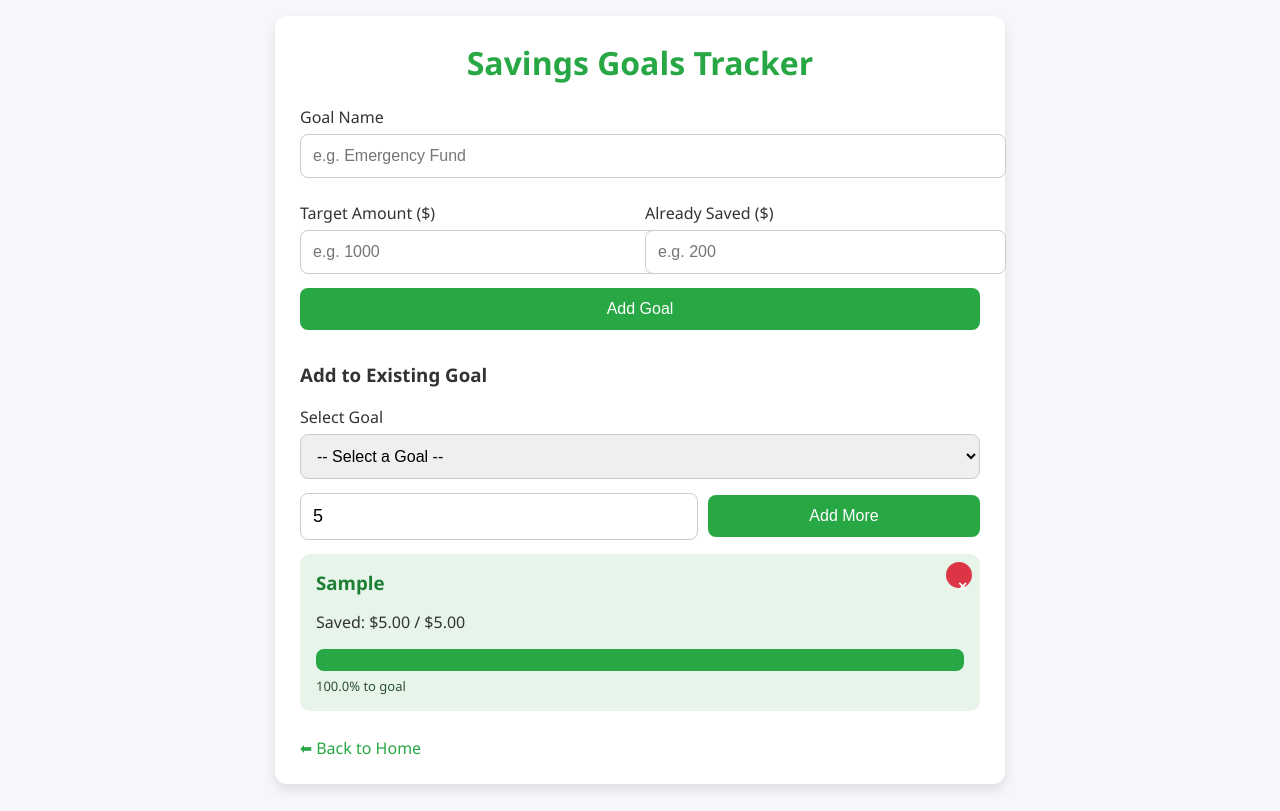
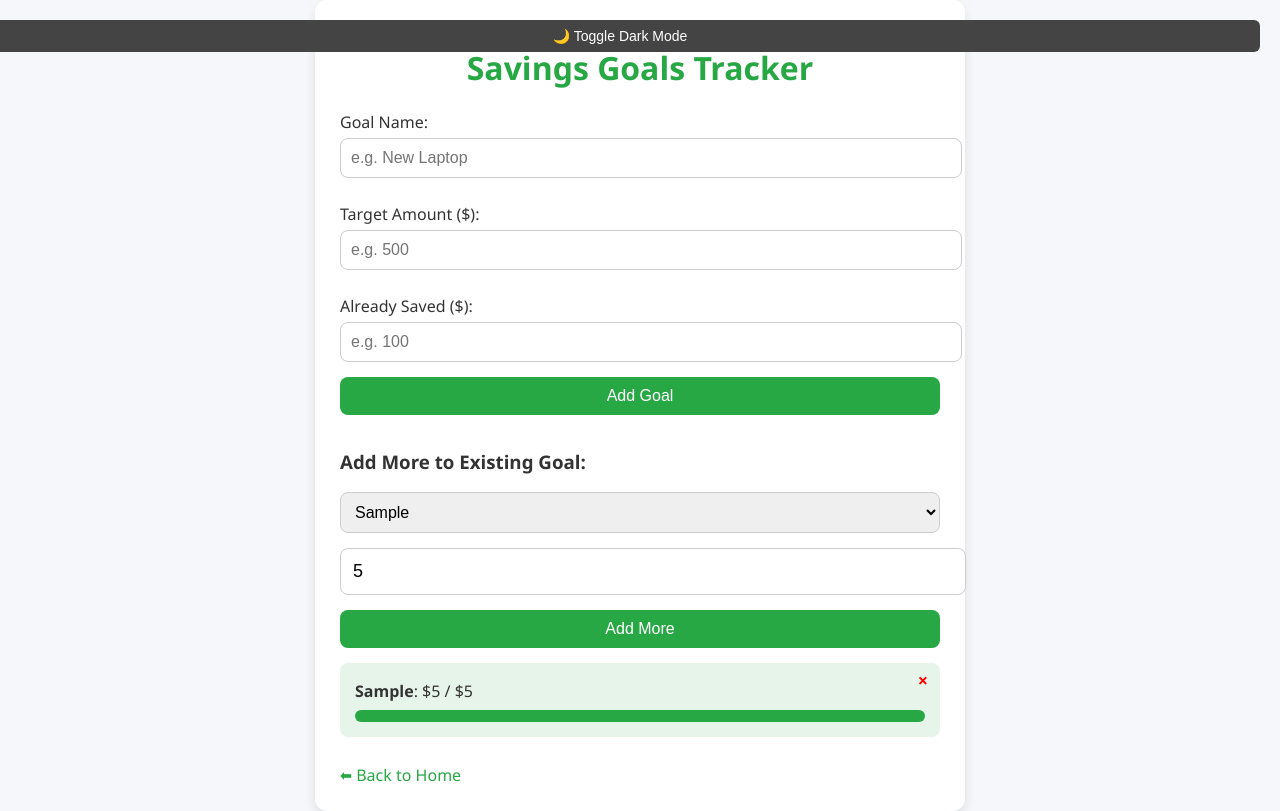
Before and after one commit to ItsQuisey/money-mentor, a plain HTML site: page savings.html in a window 1280 px wide. Both pictures are taken after typing "Sample", "5", "5", "5" into the empty fields and a click on the button "Add Goal". Drawn offline with Linux system fonts and the light colour scheme.

Commit message:
Update savings.html

```diff
--- a/savings.html
+++ b/savings.html
@@ -5,63 +5,153 @@
   <meta name="viewport" content="width=device-width, initial-scale=1.0" />
   <title>Savings Goals Tracker - Money Mentor</title>
   <style>
-    body { font-family: 'Segoe UI', Tahoma, sans-serif; margin: 0; padding: 0; background: #f5f7fa; color: #333; display: flex; justify-content: center; align-items: center; min-height: 100vh; }
-    .container { background: #fff; padding: 25px; border-radius: 12px; max-width: 680px; width: 100%; box-shadow: 0 6px 12px rgba(0,0,0,0.1); }
-    h1 { text-align: center; color: #28a745; margin-top: 0; }
-    label { display: block; margin: 10px 0 6px; }
-    input, button, select { width: 100%; padding: 12px; margin-bottom: 14px; border: 1px solid #ccc; border-radius: 8px; font-size: 16px; }
-    button { background: #28a745; color: #fff; border: none; cursor: pointer; transition: background .25s ease; }
-    button:hover { background: #1e7e34; }
+    body {
+      font-family: 'Segoe UI', Tahoma, sans-serif;
+      margin: 0;
+      padding: 0;
+      background: #f5f7fa;
+      color: #333;
+      display: flex;
+      justify-content: center;
+      align-items: center;
+      min-height: 100vh;
+      transition: background 0.3s, color 0.3s;
+    }
+    body.dark {
+      background: #1c1c1c;
+      color: #eee;
+    }
+    .container {
+      background: #fff;
+      padding: 25px;
+      border-radius: 12px;
+      max-width: 600px;
+      width: 100%;
+      box-shadow: 0 6px 12px rgba(0,0,0,0.1);
+      animation: fadeIn 0.5s ease-in-out;
+      transition: background 0.3s, color 0.3s;
+    }
+    body.dark .container {
+      background: #2a2a2a;
+      color: #eee;
+    }
+    @keyframes fadeIn {
+      from { opacity: 0; transform: translateY(10px); }
+      to { opacity: 1; transform: translateY(0); }
+    }
+    h1 {
+      text-align: center;
+      color: #28a745;
+    }
+    body.dark h1 { color: #4fd47a; }
 
-    .row { display: flex; gap: 10px; }
-    .row > * { flex: 1; }
-
-    .goal { background: #e6f4ea; padding: 16px; border-radius: 10px; margin-bottom: 14px; position: relative; overflow: hidden; }
-    .goal h3 { margin: 0 0 6px; color: #1e7e34; }
-    .delete-btn { position: absolute; top: 8px; right: 8px; width: 26px; height: 26px; border-radius: 50%; border: none; background: #dc3545; color: #fff; font-weight: 700; line-height: 26px; text-align: center; cursor: pointer; z-index: 2; }
-    .delete-btn:focus { outline: 2px solid rgba(220,53,69,.5); }
-    .delete-btn:hover { filter: brightness(0.95); }
-
-    .progress-wrap { margin-top: 8px; }
-    .progress-bar { background: #d9e6dc; border-radius: 8px; overflow: hidden; height: 22px; }
-    .progress { background: #28a745; height: 100%; width: 0%; transition: width .35s ease; }
-    .progress-text { font-size: 13px; color: #2f5132; margin-top: 6px; }
-
-    .add-more { display: flex; gap: 10px; align-items: center; }
-    .add-more input { flex: 3; font-size: 18px; }
-    .add-more button { flex: 2; }
-
-    a { display: inline-block; margin-top: 12px; text-decoration: none; color: #28a745; }
+    label, p {
+      display: block;
+      margin: 10px 0 5px;
+    }
+    input, button, select {
+      width: 100%;
+      padding: 10px;
+      margin-bottom: 15px;
+      border: 1px solid #ccc;
+      border-radius: 8px;
+      font-size: 16px;
+    }
+    body.dark input, body.dark button, body.dark select {
+      background: #3a3a3a;
+      border: 1px solid #555;
+      color: #eee;
+    }
+    button {
+      background: #28a745;
+      color: white;
+      border: none;
+      cursor: pointer;
+      transition: background 0.3s ease;
+    }
+    button:hover {
+      background: #1e7e34;
+    }
+    .goal-item {
+      background: #e6f4ea;
+      padding: 15px;
+      border-radius: 8px;
+      margin-bottom: 12px;
+      position: relative;
+      transition: background 0.3s;
+    }
+    body.dark .goal-item {
+      background: #333;
+    }
+    .delete-btn {
+      position: absolute;
+      top: 8px;
+      right: 12px;
+      color: red;
+      font-weight: bold;
+      font-size: 18px;
+      cursor: pointer;
+      line-height: 1;
+    }
+    .progress-bar {
+      background: #ccc;
+      border-radius: 6px;
+      overflow: hidden;
+      margin-top: 8px;
+    }
+    .progress {
+      background: #28a745;
+      height: 12px;
+      width: 0;
+      transition: width 0.4s ease;
+    }
+    .success-check {
+      display: inline-block;
+      color: green;
+      font-size: 18px;
+      margin-left: 8px;
+      opacity: 0;
+      transition: opacity 0.5s ease;
+    }
+    a {
+      display: inline-block;
+      margin-top: 15px;
+      text-decoration: none;
+      color: #28a745;
+    }
+    .toggle-dark {
+      position: absolute;
+      top: 20px;
+      right: 20px;
+      padding: 8px 12px;
+      border-radius: 6px;
+      font-size: 14px;
+      background: #444;
+      color: white;
+      border: none;
+      cursor: pointer;
+    }
   </style>
 </head>
 <body>
+  <button class="toggle-dark" onclick="toggleDarkMode()">🌙 Toggle Dark Mode</button>
   <div class="container">
     <h1>Savings Goals Tracker</h1>
+    <label for="goalName">Goal Name:</label>
+    <input type="text" id="goalName" placeholder="e.g. New Laptop" />
 
-    <label for="goalName">Goal Name</label>
-    <input id="goalName" type="text" placeholder="e.g. Emergency Fund" />
+    <label for="goalTarget">Target Amount ($):</label>
+    <input type="number" id="goalTarget" placeholder="e.g. 500" />
 
-    <div class="row">
-      <div>
-        <label for="goalTarget">Target Amount ($)</label>
-        <input id="goalTarget" type="number" step="0.01" min="0" placeholder="e.g. 1000" />
-      </div>
-      <div>
-        <label for="goalSaved">Already Saved ($)</label>
-        <input id="goalSaved" type="number" step="0.01" min="0" placeholder="e.g. 200" />
-      </div>
-    </div>
+    <label for="goalSaved">Already Saved ($):</label>
+    <input type="number" id="goalSaved" placeholder="e.g. 100" />
 
-    <button id="addGoalBtn" type="button">Add Goal</button>
+    <button onclick="addGoal()">Add Goal</button>
 
-    <h3>Add to Existing Goal</h3>
-    <label for="goalSelect">Select Goal</label>
+    <h3>Add More to Existing Goal:</h3>
     <select id="goalSelect"></select>
-
-    <div class="add-more">
-      <input id="addAmount" type="number" step="0.01" min="0" placeholder="e.g. 50.00" />
-      <button id="addMoreBtn" type="button">Add More</button>
-    </div>
+    <input type="number" id="addAmount" placeholder="Amount to add" style="font-size:18px; padding:12px;"/>
+    <button onclick="addMore()">Add More</button>
 
     <div id="goalsList"></div>
 
@@ -69,99 +159,102 @@
   </div>
 
   <script>
-    // ------- State (with robust IDs) -------
-    let goals = loadGoals();
+    let goals = JSON.parse(localStorage.getItem('savingsGoals')) || [];
 
-    function uid() { return Date.now().toString(36) + Math.random().toString(36).slice(2,8); }
-    function loadGoals(){
-      try { const raw = JSON.parse(localStorage.getItem('savingsGoals')); return Array.isArray(raw) ? raw : []; }
-      catch(e){ return []; }
+    function saveGoals() {
+      localStorage.setItem('savingsGoals', JSON.stringify(goals));
     }
-    function saveGoals(){ localStorage.setItem('savingsGoals', JSON.stringify(goals)); }
 
-    const $ = (id) => document.getElementById(id);
+    function renderGoals() {
+      const list = document.getElementById('goalsList');
+      list.innerHTML = '';
+      const select = document.getElementById('goalSelect');
+      select.innerHTML = '';
 
-    function renderGoals(){
-      const list = $('goalsList');
-      const select = $('goalSelect');
-      list.innerHTML = '';
-      select.innerHTML = '<option value="">-- Select a Goal --</option>';
+      goals.forEach(goal => {
+        const goalDiv = document.createElement('div');
+        goalDiv.className = 'goal-item';
+        goalDiv.innerHTML = `
+          <span class="delete-btn" data-id="${goal.id}">×</span>
+          <strong>${goal.name}</strong>: $${goal.saved} / $${goal.target}
+          <span class="success-check" id="check-${goal.id}">✅</span>
+          <div class="progress-bar">
+            <div class="progress" style="width:${(goal.saved / goal.target) * 100}%;"></div>
+          </div>
+        `;
+        list.appendChild(goalDiv);
 
-      goals.forEach(g => {
-        const percent = g.target > 0 ? Math.min((g.saved / g.target) * 100, 100) : 0;
-        const wrap = document.createElement('div');
-        wrap.className = 'goal';
-        wrap.innerHTML = `
-          <button class="delete-btn" title="Delete" aria-label="Delete goal" data-id="${g.id}">×</button>
-          <h3>${g.name}</h3>
-          <p>Saved: $${g.saved.toFixed(2)} / $${g.target.toFixed(2)}</p>
-          <div class="progress-wrap">
-            <div class="progress-bar"><div class="progress" style="width:${percent}%"></div></div>
-            <div class="progress-text">${percent.toFixed(1)}% to goal</div>
-          </div>`;
-        list.appendChild(wrap);
-
-        const opt = document.createElement('option');
-        opt.value = g.id; // use stable id
-        opt.textContent = g.name;
-        select.appendChild(opt);
+        const option = document.createElement('option');
+        option.value = goal.id;
+        option.textContent = goal.name;
+        select.appendChild(option);
       });
     }
 
-    function addGoal(){
-      const name = $('goalName').value.trim();
-      const target = parseFloat($('goalTarget').value);
-      const saved = parseFloat($('goalSaved').value);
-      if (!name || isNaN(target) || isNaN(saved) || target < 0 || saved < 0) {
-        alert('Please provide a name and non-negative numbers for target and saved.');
+    function addGoal() {
+      const name = document.getElementById('goalName').value;
+      const target = parseFloat(document.getElementById('goalTarget').value);
+      const saved = parseFloat(document.getElementById('goalSaved').value) || 0;
+      if (!name || isNaN(target)) {
+        alert('Please fill in all fields.');
         return;
       }
-      goals.push({ id: uid(), name, target, saved });
+      const newGoal = { id: Date.now(), name, target, saved };
+      goals.push(newGoal);
       saveGoals();
       renderGoals();
-      $('goalName').value = '';
-      $('goalTarget').value = '';
-      $('goalSaved').value = '';
+      document.getElementById('goalName').value = '';
+      document.getElementById('goalTarget').value = '';
+      document.getElementById('goalSaved').value = '';
     }
 
-    function addToSelectedGoal(){
-      const id = $('goalSelect').value;
-      const amt = parseFloat($('addAmount').value);
-      if (!id) { alert('Select a goal.'); return; }
-      if (isNaN(amt) || amt <= 0) { alert('Enter a positive amount.'); return; }
+    function addMore() {
+      const id = parseInt(document.getElementById('goalSelect').value);
+      const amount = parseFloat(document.getElementById('addAmount').value);
+      if (isNaN(amount) || amount <= 0) return;
+
       const goal = goals.find(g => g.id === id);
-      if (!goal) return;
-      goal.saved += amt;
-      saveGoals();
-      renderGoals();
-      $('addAmount').value = '';
+      if (goal) {
+        goal.saved += amount;
+        saveGoals();
+        renderGoals();
+        document.getElementById('addAmount').value = '';
+
+        setTimeout(() => {
+          const check = document.getElementById(`check-${goal.id}`);
+          if (check) {
+            check.style.opacity = '1';
+            setTimeout(() => check.style.opacity = '0', 1200);
+          }
+        }, 100);
+      }
     }
 
-    function deleteById(id){
-      const idx = goals.findIndex(g => g.id === id);
-      if (idx === -1) return;
-      if (!confirm('Delete this goal?')) return;
-      const selectedId = $('goalSelect').value;
-      goals.splice(idx, 1);
-      saveGoals();
-      renderGoals();
-      // clear selection if we deleted the selected one
-      if (selectedId === id) $('goalSelect').value = '';
+    document.getElementById('goalsList').addEventListener('click', function(e) {
+      if (e.target.classList.contains('delete-btn')) {
+        const id = parseInt(e.target.getAttribute('data-id'));
+        if (confirm('Are you sure you want to delete this goal?')) {
+          const goalDiv = e.target.parentElement;
+          goalDiv.style.transition = 'opacity 0.5s';
+          goalDiv.style.opacity = '0';
+          setTimeout(() => {
+            goals = goals.filter(g => g.id !== id);
+            saveGoals();
+            renderGoals();
+          }, 500);
+        }
+      }
+    });
+
+    function toggleDarkMode() {
+      document.body.classList.toggle('dark');
+      localStorage.setItem('darkMode', document.body.classList.contains('dark'));
     }
 
-    // ------- Events -------
-    $('addGoalBtn').addEventListener('click', addGoal);
-    $('addMoreBtn').addEventListener('click', addToSelectedGoal);
+    if (localStorage.getItem('darkMode') === 'true') {
+      document.body.classList.add('dark');
+    }
 
-    // Event delegation for delete buttons
-    $('goalsList').addEventListener('click', (e) => {
-      const btn = e.target.closest('.delete-btn');
-      if (!btn) return;
-      const id = btn.dataset.id;
-      if (id) deleteById(id);
-    });
-
-    // Initial render
     renderGoals();
   </script>
 </body>
```
